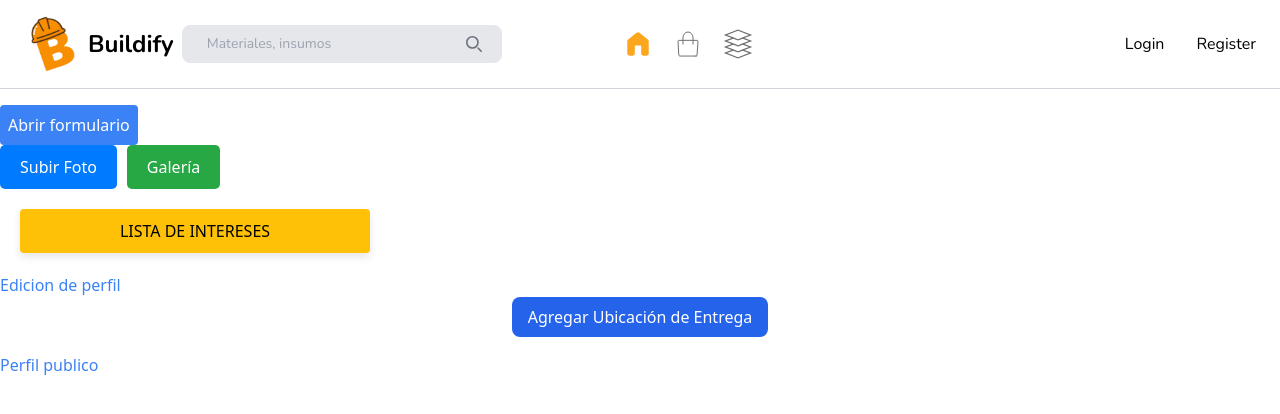
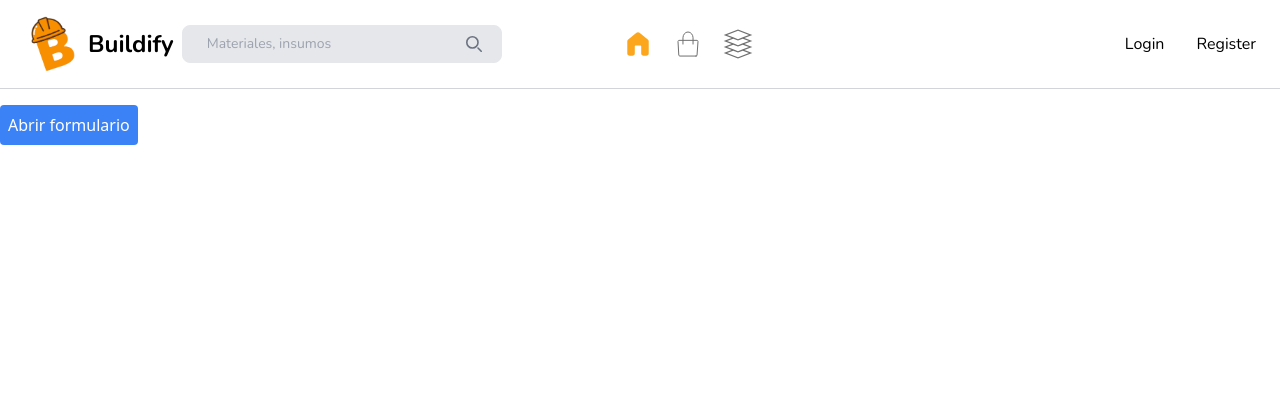
Before and after one commit to Byskull2000/buildifyOficial, a React (Vite) app in the folder frontend/: page / in a window 1280 px wide. Shown: the top 414 px of the page. Built offline with nearby package versions, Linux system fonts and the light colour scheme.

Commit message:
Mecanimos-Ocultacion-Apartados

```diff
--- a/frontend/src/components/InteresList.tsx
+++ b/frontend/src/components/InteresList.tsx
@@ -45,8 +45,14 @@ const InterestList: React.FC = () => {
 
   const shouldScroll = materials.length > 10; // Condición para mostrar scrollbar
 
+  const userStorage =
+  sessionStorage.getItem("user") || localStorage.getItem("user") || null;
+  const user = userStorage ? JSON.parse(userStorage) : null;
+
   return (
     <div style={{ padding: '20px' }}>
+      {user && (
+       <>
       <div style={detailsStyle} onClick={handleToggle}>
         <summary style={summaryStyle}>LISTA DE INTERESES</summary>
       </div>
@@ -76,6 +82,8 @@ const InterestList: React.FC = () => {
           ))}
         </ul>
       </div>
+       </>
+      )}
     </div>
   );
 };
--- a/frontend/src/pages/App.tsx
+++ b/frontend/src/pages/App.tsx
@@ -6,6 +6,9 @@ import InterestList from "../components/InteresList";
 import { Link } from "react-router-dom";
 import DireccionesEntrega from "./DireccionesEntrega";
 function App() {
+  const userStorage =
+  sessionStorage.getItem("user") || localStorage.getItem("user") || null;
+  const user = userStorage ? JSON.parse(userStorage) : null;
   return (
     <>
       <div className="bg-white">
@@ -13,13 +16,20 @@ function App() {
         <PopupRegristro></PopupRegristro>
         <ImagenPrueba></ImagenPrueba>
         <InterestList></InterestList>
+
+        {user &&(
         <Link to="/editProfile" className="text-blue-500 hover:underline">
           Edicion de perfil
         </Link>
+         )}
+
         <DireccionesEntrega />
+
+        {user &&(
         <Link to="/publicProfile" className="text-blue-500 hover:underline">
         Perfil publico
         </Link>
+        )}
       </div>
     </>
   );
--- a/frontend/src/pages/DireccionesEntrega.tsx
+++ b/frontend/src/pages/DireccionesEntrega.tsx
@@ -56,9 +56,12 @@ const DireccionesEntrega: React.FC = () => {
     setDireccionSeleccionada("");
   };
 
+  const userStorage =
+  sessionStorage.getItem("user") || localStorage.getItem("user") || null;
+const user = userStorage ? JSON.parse(userStorage) : null;
   return (
     <div className="flex flex-col items-center">
-      {!mostrarFormulario ? (
+      {!mostrarFormulario && user ? (
         <button
           onClick={() => setMostrarFormulario(true)}
           className="bg-blue-600 text-white px-4 py-2 rounded-lg mb-4"
@@ -67,12 +70,16 @@ const DireccionesEntrega: React.FC = () => {
         </button>
       ) : (
         <div className="flex flex-col items-center space-y-4">
+          {user &&(
           <button
             onClick={cerrarFormulario}
             className="bg-red-500 text-white px-3 py-1 rounded"
           >
             Cerrar
           </button>
+           )}
+
+          {user && (
           <div className="flex space-x-4">
             <DireccionForm
               onGuardar={guardarUbicacion}
@@ -84,6 +91,7 @@ const DireccionesEntrega: React.FC = () => {
               onDireccionObtenida={setDireccionSeleccionada}
             />
           </div>
+          )}
         </div>
       )}
     </div>
--- a/frontend/src/pages/ImagenPrueba.tsx
+++ b/frontend/src/pages/ImagenPrueba.tsx
@@ -170,8 +170,14 @@ const ImageUploader: React.FC = () => {
         }
     };
 
+    const userStorage =
+    sessionStorage.getItem("user") || localStorage.getItem("user") || null;
+const user = userStorage ? JSON.parse(userStorage) : null;
+
     return (
         <div>
+            {user && (
+            <>
                 <button
                     onClick={() => setIsModalOpen(true)}
                     style={{
@@ -200,6 +206,8 @@ const ImageUploader: React.FC = () => {
                 >
                     Galería
                 </button>
+            </>
+        )}
 
             {/* Mostrar mensaje de error si hay alguno */}
             {errorMessage && <div style={{ color: "red" }}>{errorMessage}</div>}
```
Lines whose indentation alone changed are shown as unchanged.
